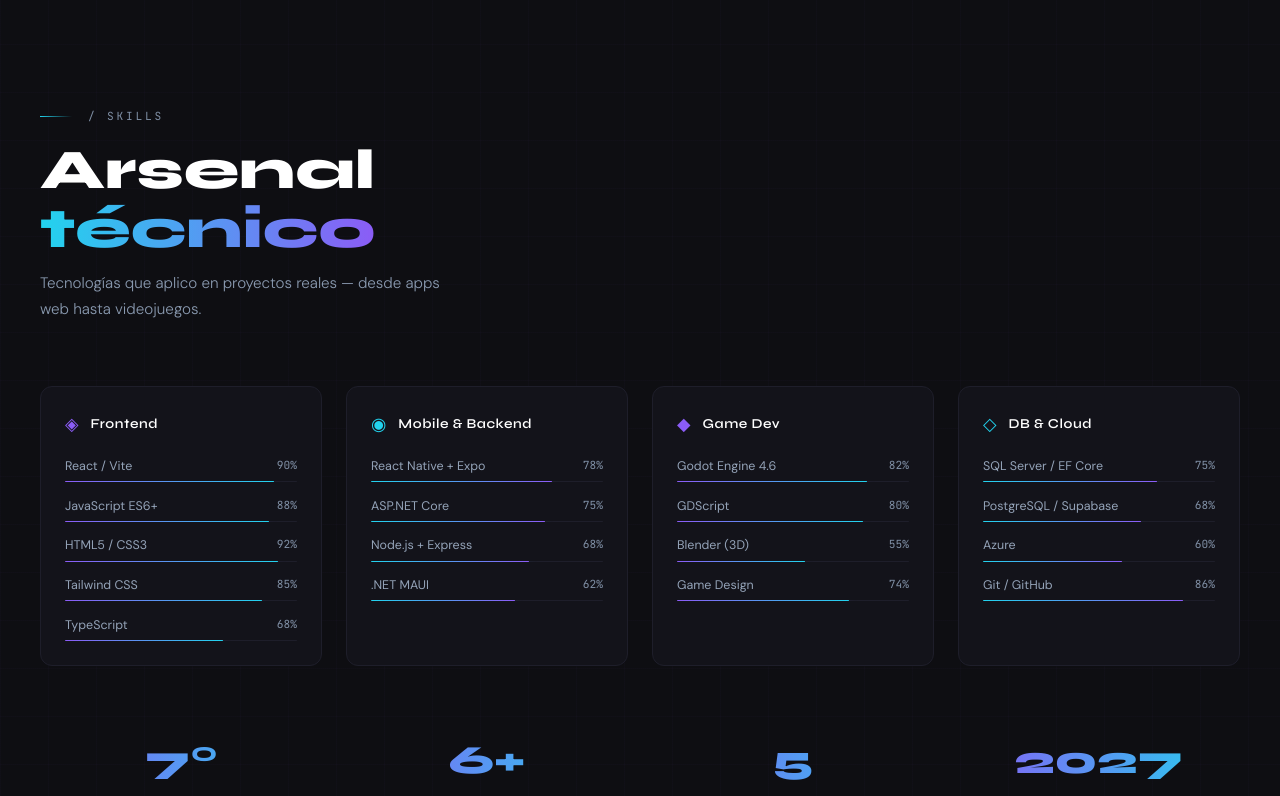
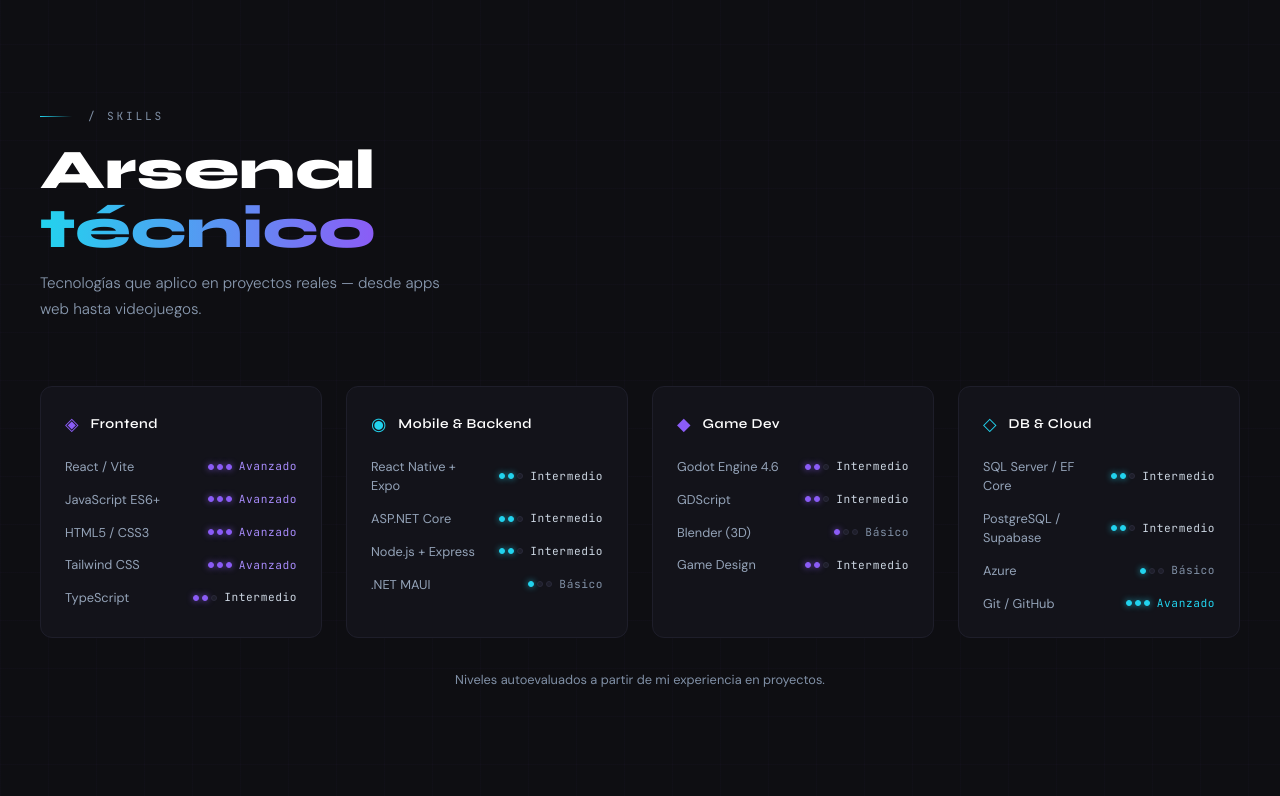
Before and after one commit to SaidSar/sayola-portfolio, a React (Vite) app: page / in a window 1280 px wide. Shown: the part 2000-2796 px from the top of the page. Built offline with nearby package versions, Linux system fonts and the light colour scheme; no server answers.

Commit message:
Skills: niveles Basico/Intermedio/Avanzado en lugar de porcentajes
- Datos de nivel en un solo arreglo GROUPS, facil de editar
- Badge con 3 puntos neon por nivel; se quitan las barras
- Se quitan las stats no verificables (proyectos activos y stacks)

```diff
--- a/src/components/Skills.jsx
+++ b/src/components/Skills.jsx
@@ -1,52 +1,63 @@
 import useReveal from '../hooks/useReveal'
 import SectionHeader from './SectionHeader'
+
+const LEVELS = {
+  basico:     { label: 'Básico',     dots: 1 },
+  intermedio: { label: 'Intermedio', dots: 2 },
+  avanzado:   { label: 'Avanzado',   dots: 3 },
+}
 
 const GROUPS = [
   {
     label: 'Frontend', icon: '◈', cyan: false,
     skills: [
-      { n: 'React / Vite',      v: 90 },
-      { n: 'JavaScript ES6+',   v: 88 },
-      { n: 'HTML5 / CSS3',      v: 92 },
-      { n: 'Tailwind CSS',      v: 85 },
-      { n: 'TypeScript',        v: 68 },
+      { name: 'React / Vite',    level: 'avanzado' },
+      { name: 'JavaScript ES6+', level: 'avanzado' },
+      { name: 'HTML5 / CSS3',    level: 'avanzado' },
+      { name: 'Tailwind CSS',    level: 'avanzado' },
+      { name: 'TypeScript',      level: 'intermedio' },
     ],
   },
   {
     label: 'Mobile & Backend', icon: '◉', cyan: true,
     skills: [
-      { n: 'React Native + Expo', v: 78 },
-      { n: 'ASP.NET Core',        v: 75 },
-      { n: 'Node.js + Express',   v: 68 },
-      { n: '.NET MAUI',           v: 62 },
+      { name: 'React Native + Expo', level: 'intermedio' },
+      { name: 'ASP.NET Core',        level: 'intermedio' },
+      { name: 'Node.js + Express',   level: 'intermedio' },
+      { name: '.NET MAUI',           level: 'basico' },
     ],
   },
   {
     label: 'Game Dev', icon: '◆', cyan: false,
     skills: [
-      { n: 'Godot Engine 4.6', v: 82 },
-      { n: 'GDScript',         v: 80 },
-      { n: 'Blender (3D)',     v: 55 },
-      { n: 'Game Design',      v: 74 },
+      { name: 'Godot Engine 4.6', level: 'intermedio' },
+      { name: 'GDScript',         level: 'intermedio' },
+      { name: 'Blender (3D)',     level: 'basico' },
+      { name: 'Game Design',      level: 'intermedio' },
     ],
   },
   {
     label: 'DB & Cloud', icon: '◇', cyan: true,
     skills: [
-      { n: 'SQL Server / EF Core',    v: 75 },
-      { n: 'PostgreSQL / Supabase',   v: 68 },
-      { n: 'Azure',                   v: 60 },
-      { n: 'Git / GitHub',            v: 86 },
+      { name: 'SQL Server / EF Core',  level: 'intermedio' },
+      { name: 'PostgreSQL / Supabase', level: 'intermedio' },
+      { name: 'Azure',                 level: 'basico' },
+      { name: 'Git / GitHub',          level: 'avanzado' },
     ],
   },
 ]
 
-const STATS = [
-  { num: '7°',   label: 'Semestre — UAdeO' },
-  { num: '6+',   label: 'Proyectos activos' },
-  { num: '5',    label: 'Stacks diferentes' },
-  { num: '2027', label: 'Graduación esperada' },
-]
+function LevelBadge({ level, cyan }) {
+  const { label, dots } = LEVELS[level]
+  return (
+    <span className={`skill-level lvl-${level}${cyan ? ' c' : ''}`}>
+      <span className="skill-dots" aria-hidden="true">
+        {[1, 2, 3].map(i => <span key={i} className={`skill-dot${i <= dots ? ' on' : ''}`} />)}
+      </span>
+      {label}
+    </span>
+  )
+}
 
 function SkillGroup({ g, delay }) {
   const [ref, visible] = useReveal(0.1)
@@ -57,26 +68,19 @@ function SkillGroup({ g, delay }) {
         <span aria-hidden="true" style={{ fontSize:'1.1rem', color: g.cyan ? '#22d3ee' : '#8b5cf6' }}>{g.icon}</span>
         <h3 style={{ fontFamily:"'Syne',sans-serif", fontWeight:600, fontSize:'.85rem', color:'#fff', letterSpacing:'.04em' }}>{g.label}</h3>
       </div>
-      <div style={{ display:'flex', flexDirection:'column', gap:'.9rem' }}>
-        {g.skills.map((s, i) => (
-          <div key={s.n}>
-            <div style={{ display:'flex', justifyContent:'space-between', marginBottom:'.35rem' }}>
-              <span style={{ fontSize:'.78rem', color:'#94a3b8' }}>{s.n}</span>
-              <span style={{ fontFamily:"'JetBrains Mono',monospace", fontSize:'.7rem', color:'var(--txt-dim)' }}>{s.v}%</span>
-            </div>
-            <div className="bar-track">
-              {visible && <div className={`bar-fill${g.cyan ? ' c' : ''}`} style={{ '--bw':`${s.v}%`, animationDelay:`${delay + i * 80}ms` }} />}
-            </div>
-          </div>
+      <ul className="skill-list">
+        {g.skills.map(s => (
+          <li key={s.name} className="skill-row">
+            <span className="skill-name">{s.name}</span>
+            <LevelBadge level={s.level} cyan={g.cyan} />
+          </li>
         ))}
-      </div>
+      </ul>
     </div>
   )
 }
 
 export default function Skills() {
-  const [statsRef, statsVisible] = useReveal(0.2)
-
   return (
     <section id="skills" className="section" style={{ background:'#0e0e12' }}>
       <div className="grid-bg" aria-hidden="true" style={{ position:'absolute', inset:0, opacity:.6 }} />
@@ -94,14 +98,7 @@ export default function Skills() {
           {GROUPS.map((g, i) => <SkillGroup key={g.label} g={g} delay={i * 100} />)}
         </div>
 
-        <div ref={statsRef} className="stats-grid">
-          {STATS.map((s, i) => (
-            <div key={s.label} className={`reveal${statsVisible ? ' in' : ''}`} style={{ textAlign:'center', transitionDelay:`${i * 100}ms` }}>
-              <div className="grad-text stat-num">{s.num}</div>
-              <div style={{ fontSize:'.7rem', color:'var(--txt-dim)', marginTop:'.25rem', letterSpacing:'.04em' }}>{s.label}</div>
-            </div>
-          ))}
-        </div>
+        <p className="skills-note">Niveles autoevaluados a partir de mi experiencia en proyectos.</p>
       </div>
     </section>
   )
--- a/src/index.css
+++ b/src/index.css
@@ -124,11 +124,6 @@
 .bk-bl { position:absolute;bottom:-10px;left:-10px;  width:28px;height:28px;border-bottom:2px solid #22d3ee;border-left:2px solid #22d3ee;border-radius:0 0 0 3px; }
 .bk-br { position:absolute;bottom:-10px;right:-10px; width:28px;height:28px;border-bottom:2px solid #8b5cf6;border-right:2px solid #8b5cf6;border-radius:0 0 3px 0; }
 
-/* Bar */
-.bar-track { height:1px;background:#1e1e2a;border-radius:999px;overflow:hidden; }
-.bar-fill  { height:100%;border-radius:999px;width:0;background:linear-gradient(90deg,#8b5cf6,#22d3ee);box-shadow:0 0 8px rgba(139,92,246,.5);animation:barW 1.2s ease forwards; }
-.bar-fill.c{ background:linear-gradient(90deg,#22d3ee,#8b5cf6);box-shadow:0 0 8px rgba(34,211,238,.5); }
-
 /* Buttons */
 .btn-p {
   padding:.85rem 2rem;border-radius:6px;border:none;cursor:pointer;
@@ -175,8 +170,23 @@
 .gh-cta:hover { border-color:#8b5cf6; color:#a78bfa; box-shadow:0 0 20px rgba(139,92,246,.25); }
 
 /* Skills */
-.skills-grid { display:grid; grid-template-columns:repeat(4,minmax(0,1fr)); gap:1.5rem; margin-bottom:4rem; }
-.stats-grid { display:grid; grid-template-columns:repeat(4,minmax(0,1fr)); gap:1.5rem; }
+.skills-grid { display:grid; grid-template-columns:repeat(4,minmax(0,1fr)); gap:1.5rem; }
+.skills-note { margin-top:2rem; font-size:.8rem; color:var(--txt-dim); text-align:center; }
+.skill-list { list-style:none; margin:0; padding:0; display:flex; flex-direction:column; gap:.85rem; }
+.skill-row { display:flex; align-items:center; justify-content:space-between; gap:.75rem; }
+.skill-name { font-size:.8rem; color:#94a3b8; }
+.skill-level {
+  display:inline-flex; align-items:center; gap:.45rem; flex-shrink:0;
+  font-family:'JetBrains Mono',monospace; font-size:.7rem; letter-spacing:.05em; color:var(--txt-dim);
+}
+.skill-level.lvl-intermedio { color:#cbd5e1; }
+.skill-level.lvl-avanzado { color:#a78bfa; }
+.skill-level.c.lvl-avanzado { color:#22d3ee; }
+.skill-dots { display:inline-flex; gap:3px; }
+.skill-dot { width:6px; height:6px; border-radius:50%; background:#1e1e2a; border:1px solid #2a2a3a; }
+.skill-dot.on { background:#8b5cf6; border-color:#8b5cf6; box-shadow:0 0 6px rgba(139,92,246,.7); }
+.skill-level.c .skill-dot.on { background:#22d3ee; border-color:#22d3ee; box-shadow:0 0 6px rgba(34,211,238,.7); }
+.stats-grid { display:grid; grid-template-columns:repeat(2,minmax(0,1fr)); gap:1rem; }
 .stat-num { font-family:'Syne',sans-serif; font-weight:800; font-size:clamp(2rem, 4.5vw, 2.5rem); }
 .skill-card { background:#13131a;border:1px solid #1e1e2a;border-radius:12px;padding:1.5rem;transition:border-color .4s, opacity .65s ease, transform .65s ease; }
 .skill-card:hover { border-color:rgba(139,92,246,.3); }
@@ -278,7 +288,6 @@
   .section { padding:4.5rem 0; }
   .section-header { margin-bottom:2.5rem; }
   .proj-grid { grid-template-columns:minmax(0,1fr); }
-  .stats-grid { grid-template-columns:repeat(2,minmax(0,1fr)); row-gap:2rem; }
 }
 
 /* Responsive: mobile (<640px) */
```
